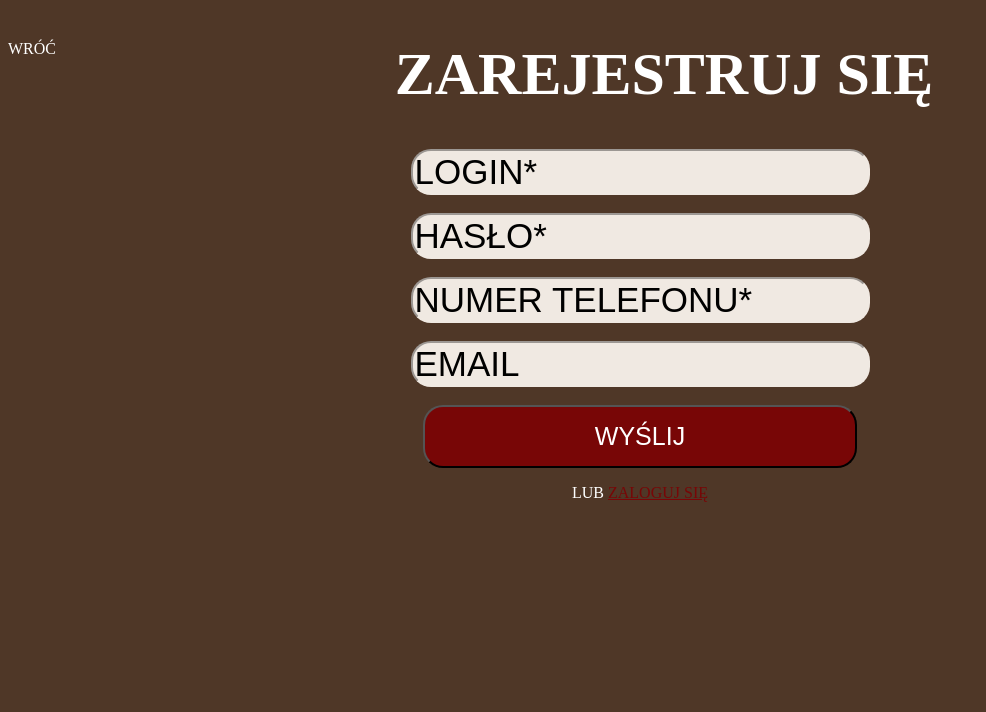
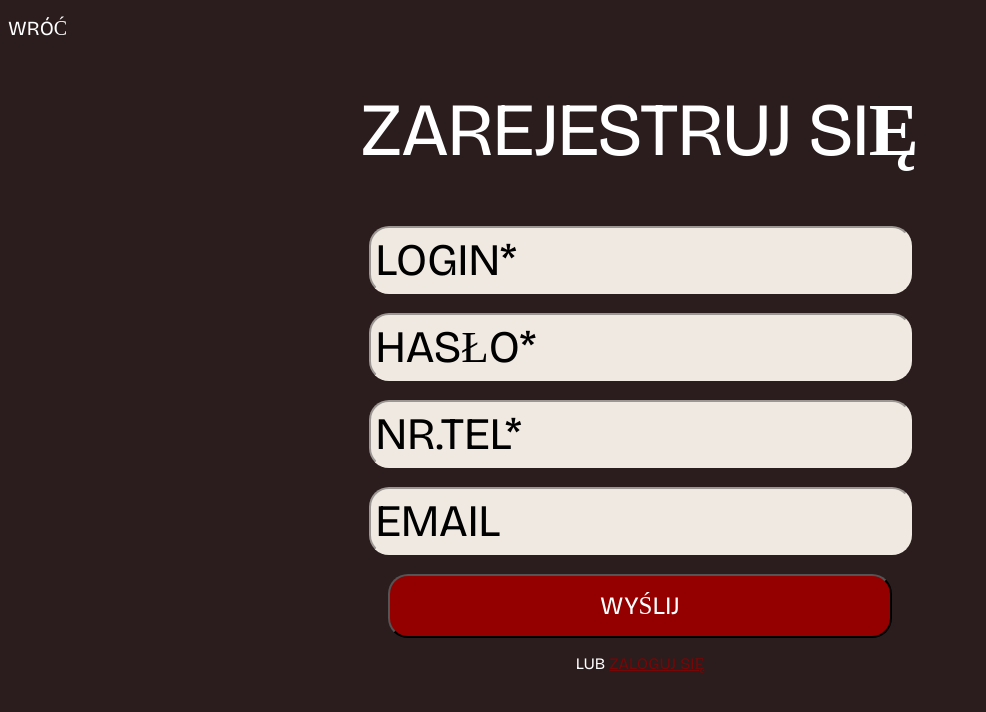
Before and after one commit to szorcyk/Serwis-samochodowy, a PHP site: page /rejestracja.php in a window 1280 px wide. Shown: the top 712 px of the page, without its empty margins (0-986 px from the left). Run offline with PHP 8.4, Linux system fonts and the light colour scheme.

Commit message:
Update rejestracja.php

```diff
--- a/indexy/rejestracja.php
+++ b/indexy/rejestracja.php
@@ -3,32 +3,38 @@
 <head>
     <meta charset="UTF-8">
     <meta name="viewport" content="width=device-width, initial-scale=1.0">
+    <link href='https://fonts.googleapis.com/css?family=Bricolage Grotesque' rel='stylesheet'>
     <style>
         *{
-            background-color: #4f3727;
+            background-color: #2b1d1d;
             color: white;
             text-align: center;
+            font-family: 'Bricolage Grotesque';
+
             #wracanie{
                 text-decoration: none;
                 float: left;
+                font-size: 20px;
             }
             #login{
                 background-color:#f0e9e2;
                 color: black;
                 border-color: #f0e9e2;
                 text-align: left;
-                font-size:35px;
+                font-size:45px;
                 text-decoration: none;
                 border-radius: 20px;
+                padding: 5px;
             }
             #haslo{
                 background-color: #f0e9e2;
                 color: black;
                 border-color: #f0e9e2;
                 text-align: left;
-                font-size:35px;
+                font-size:45px;
                 text-decoration: none;
                 border-radius: 20px;
+                padding: 5px;
 
 
             }
@@ -37,9 +43,10 @@
                 color: black;
                 border-color: #f0e9e2;
                 text-align: left;
-                font-size:35px;
+                font-size:45px;
                 text-decoration: none;
                 border-radius: 20px;
+                padding: 5px;
 
             }
             #email{
@@ -47,19 +54,22 @@
                 color: black;
                 border-color: #f0e9e2;
                 text-align: left;
-                font-size:35px;
+                font-size:45px;
                 text-decoration: none;
                 border-radius: 20px;
+                padding: 5px;
+
+
 
             }
             #submit{
-                background-color: #780606;
+                background-color: #940000;
                 font-size:25px;
                 text-decoration: none;
                 border-radius: 20px;
                 padding: 15px;
-                padding-left: 170px;
-                padding-right: 170px;
+                padding-left: 210px;
+                padding-right: 210px;
 
 
 
@@ -67,19 +77,21 @@
 
             }
             h1{
-                font-size: 60px;
+                font-size: 75px;
+                text-align: center;
             }
         }
     </style>
-    <title>ZAREJESTROWANIE SIĘ</title>
+    <title>Rejestrowanie się</title>
 </head>
 <body>
 <p><a id="wracanie" href="">WRÓĆ</a></p>
+<br>
     <div class="logowanie">
         <h1>ZAREJESTRUJ SIĘ</h1>
         <input type="text" id="login" name="login"value="LOGIN*"><br><br>
         <input type="text" id="haslo"name="haslo" value="HASŁO*"><br><br>
-        <input type="text" id="numer" name="numer" value="NUMER TELEFONU*"><br><br>
+        <input type="text" id="numer" name="numer" value="NR.TEL*"><br><br>
         <input type="text" id="email" name="email" value="EMAIL"><br><br>
         <input type="submit" id="submit" value="WYŚLIJ">
         <p>LUB <a style="color:#780606"href="">ZALOGUJ SIĘ</a></p>
```
